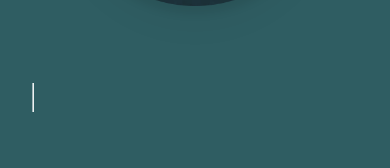
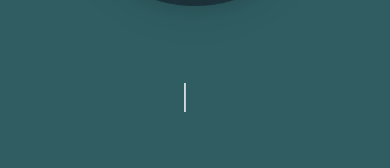
Before and after one commit to OliverKlukas/oliverklukas.github.io, a React (Create React App) app: page / in a window 390 px wide. Shown: the part 357-525 px from the top of the page. Built offline with nearby package versions, Linux system fonts and the light colour scheme; a web font is replaced by a local one.

Commit message:
enhanced text landing page animation and positions

```diff
--- a/src/views/LandingView.tsx
+++ b/src/views/LandingView.tsx
@@ -21,9 +21,9 @@ export default function LandingView() {
         gsap.fromTo(".cursor", {autoAlpha: 0, x: -10}, {autoAlpha: 1, duration: 0.7, repeat: -1, ease: "steps (1)"});
         tl.to(".text", {text: {value: "Hi there!"}, duration: 1.5, delay: 1,  repeat: 1, yoyo: true, ease: "none", repeatDelay: 2});
         tl.to(".text", {text: {value: "I&apos;m olli."}, duration: 1.5, delay: 1, repeat: 1, yoyo: true, ease: "none", repeatDelay: 2});
-        tl.to(".text", {text: {value: "23 years old."}, duration: 1.5, delay: 1, repeat: 1, yoyo: true, ease: "none", repeatDelay: 2});
+        tl.to(".text", {text: {value: "23 years old & based in Munich."}, duration: 2.8, delay: 1, repeat: 1, yoyo: true, ease: "none", repeatDelay: 2});
         tl.to(".text", {text: {value: "Passionate about software, learning & bringing ideas to life."}, duration: 4, repeatDelay: 2, repeat: 1, yoyo: true, delay: 1, ease: "none"});
-        tl.to(".text", {text: {value: "M.Sc. Information Systems @ TUM & Sorbonne."}, duration: 3, delay: 1, repeat: 1, repeatDelay: 2, yoyo: true, ease: "none"});
+        tl.to(".text", {text: {value: "M.Sc. Information Systems @ TUM & Sorbonne Université."}, duration: 3.8, delay: 1, repeat: 1, repeatDelay: 2, yoyo: true, ease: "none"});
         tl.to(".text", {text: {value: "Scroll to explore."}, duration: 1.5, delay: 1, ease: "none"});
     }, []);
 
@@ -51,10 +51,12 @@ export default function LandingView() {
                 <div className="flex justify-center py-16 mx-16 lg:justify-end lg:mr-48">
                     <img className="drop-shadow-xl" onClick={onClick} onMouseEnter={onEnter} onMouseLeave={onLeave} src={me} alt={"me"}/>
                 </div>
-                <div className="mx-10 lg:m-0 lg:mr-28">
-                    <span className="text text-mobile-paragraph md:text-mobile-subheading lg:text-subheading text-white"/>
-                    <span className="cursor inline-block text-mobile-paragraph md:text-mobile-subheading lg:text-subheading text-white">
-                        |
+                <div className="flex justify-center text-center lg:justify-start lg:flex-none lg:text-left mx-10 lg:m-0 lg:mr-28">
+                    <span>
+                        <span className="text text-mobile-paragraph md:text-mobile-subheading lg:text-subheading text-white"/>
+                        <span className="cursor inline-block text-mobile-paragraph md:text-mobile-subheading lg:text-subheading text-white">
+                            |
+                        </span>
                     </span>
                 </div>
             </div>
```
